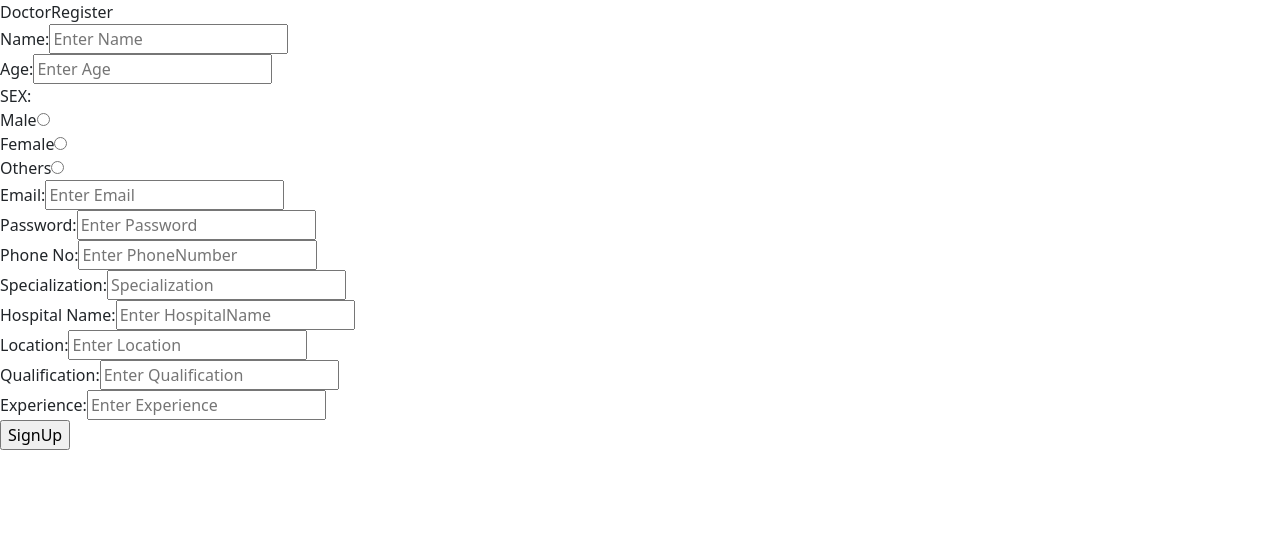
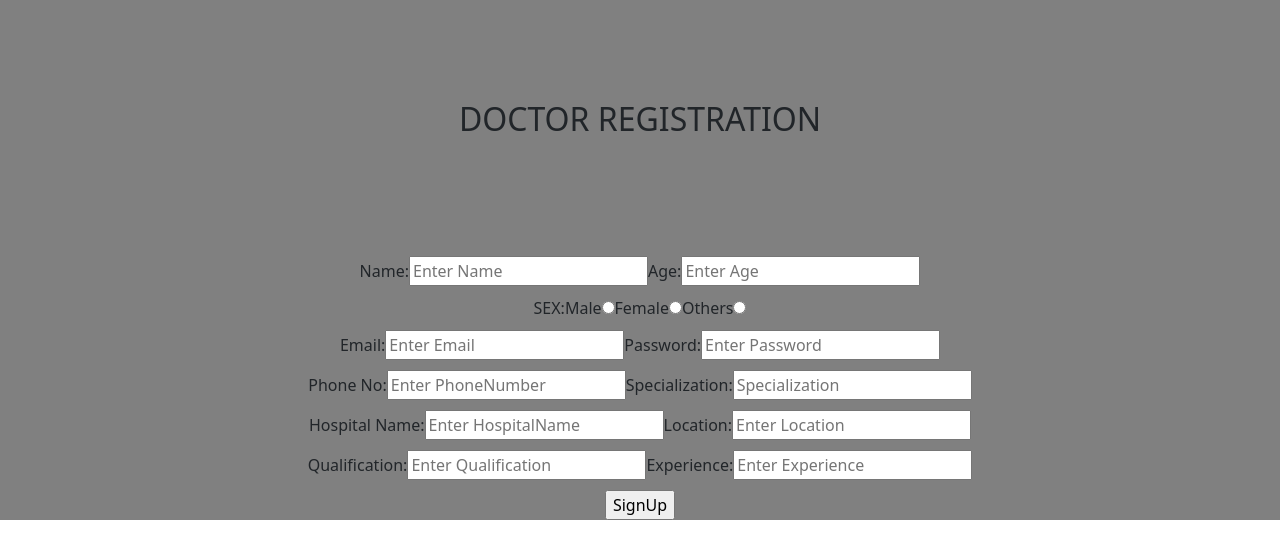
Before and after one commit to sagarrb1805/Q-Cure, a React (Create React App) app in the folder doctor_appointment/: page /reg-doctor in a window 1280 px wide. Shown: the top 558 px of the page. Built offline with nearby package versions, Linux system fonts and the light colour scheme.

Commit message:
user reg

```diff
--- a/doctor_appointment/src/components/doctorRegister/DoctorRegister.css
+++ b/doctor_appointment/src/components/doctorRegister/DoctorRegister.css
@@ -0,0 +1,22 @@
+
+.parent-div{
+    border-top:50px;
+    border-bottom: 50px;
+    text-align: center;
+    padding-top: 100px;
+    text: bold;
+    background-color: grey;
+}
+.h2{
+    text:bold;
+    background-color: black;
+}
+.sub-button{
+
+    text:bold;
+}
+
+.box div{
+    margin-top: 10px;
+    margin-bottom: 10px;
+}
--- a/doctor_appointment/src/components/doctorRegister/DoctorRegister.jsx
+++ b/doctor_appointment/src/components/doctorRegister/DoctorRegister.jsx
@@ -3,41 +3,52 @@ import './DoctorRegister.css'
 
 function DoctorRegister() {
   return (
-    <><div>DoctorRegister</div><form action="post">
+    <div className='parent-div'>
+      <h2>DOCTOR REGISTRATION</h2>
+    <div className='box'>
 
-<div><label for = 'name'>Name:</label>
-      <input type = "text" id='name'  placeholder="Enter Name" /></div>
-      <div><label for = 'age'>Age:</label>
-      <input type = "text" id='age'  placeholder="Enter Age" /></div>
-      <div><label for = 's'>SEX:</label></div>
-      <div><label for = "Male">Male</label>
-     <input type = "radio" name ="r" id = "Male" value = "M"/></div>
-    <div> <label for = "Male">Female</label>
-        <input type = "radio"  name = "r" id = "Female" value = "F"/></div>
-        <div><label for = "Male">Others</label>
+      <form action="post">
+
+
+    <div>
+      <label for = 'name'>Name:</label>
+      <input type = "text" id='name'  placeholder="Enter Name" />
+
+      <label for = 'age'>Age:</label>
+      <input type = "text" id='age'  placeholder="Enter Age" />
+      </div>
+      <div><label for = 's'>SEX:</label>
+      <label for = "Male">Male</label>
+     <input type = "radio" name ="r" id = "Male" value = "M"/>
+     <label for = "Female">Female</label>
+        <input type = "radio"  name = "r" id = "Female" value = "F"/>
+        <label for = "Male">Others</label>
         <input type = "radio"  name = "r" id = "Others" value = "Others"/></div>
         <div><label for = 'email'>Email:</label>
-      <input type = "text" id='email'  placeholder="Enter Email" /></div>
-      <div><label for = 'p'>Password:</label>
+      <input type = "text" id='email'  placeholder="Enter Email" />
+      <label for = 'p'>Password:</label>
       <input type = "password" id='p'  placeholder="Enter Password" /></div>
       <div><label for = 'ph'>Phone No:</label>
-      <input type = "text" id='ph'  placeholder="Enter PhoneNumber" /></div>
-      <div><label for = 'name'>Specialization:</label>
+      <input type = "text" id='ph'  placeholder="Enter PhoneNumber" />
+      <label for = 'name'>Specialization:</label>
       <input type = "text" id='name'  placeholder="Specialization" /></div>
       <div><label for = 'n'>Hospital Name:</label>
-      <input type = "text" id='n'  placeholder="Enter HospitalName" /></div>
+      <input type = "text" id='n'  placeholder="Enter HospitalName" />
 
-      <div><label for = 'l'>Location:</label>
+      <label for = 'l'>Location:</label>
       <input type = "text" id='l'  placeholder="Enter Location" /></div>
       <div><label for = 'q'>Qualification:</label>
-      <input type = "text" id='q'  placeholder="Enter Qualification" /></div>
-      <div><label for = 'e'>Experience:</label>
+      <input type = "text" id='q'  placeholder="Enter Qualification" />
+      <label for = 'e'>Experience:</label>
       <input type = "text" id='name'  placeholder="Enter Experience" /></div>
-
-      <input type="submit" value="SignUp" />
+      <div >
+      <input className = "sub-button" type="submit" value="SignUp"  />
+      </div>
 
       {/* <input type="submit" value="SignUp">SignUp</input> */}
-    </form></>
+    </form>
+    </div>
+    </div>
   )
 }
 
--- a/doctor_appointment/src/components/userRegister/UserRegister.css
+++ b/doctor_appointment/src/components/userRegister/UserRegister.css
@@ -0,0 +1,12 @@
+.box{
+    border-top:50px;
+    border-bottom: 50px;
+    text-align: center;
+    padding-top: 100px;
+    text: bold;
+    background-color: grey;
+}
+.h2{
+    text:bold;
+    background-color: black;
+}
--- a/doctor_appointment/src/components/userRegister/UserRegister.jsx
+++ b/doctor_appointment/src/components/userRegister/UserRegister.jsx
@@ -3,7 +3,10 @@ import './UserRegister.css'
 
 function UserRegister() {
   return (
-    <><div>UserRegister</div>
+    <>
+    <div className = "box">
+    <h2>UserRegister</h2>
+
     <form action="post">
       <div><label for = 'name'>Name:</label>
       <input type = "text" id='name'  placeholder="Enter Name" /></div>
@@ -27,7 +30,10 @@ function UserRegister() {
 
       <input type="submit" value="SignUp"/>
       {/* <input type="submit" value="SignUp">SignUp</input> */}
-    </form></>
+    </form>
+    </div>
+    </>
+
 
   )
 }
```
